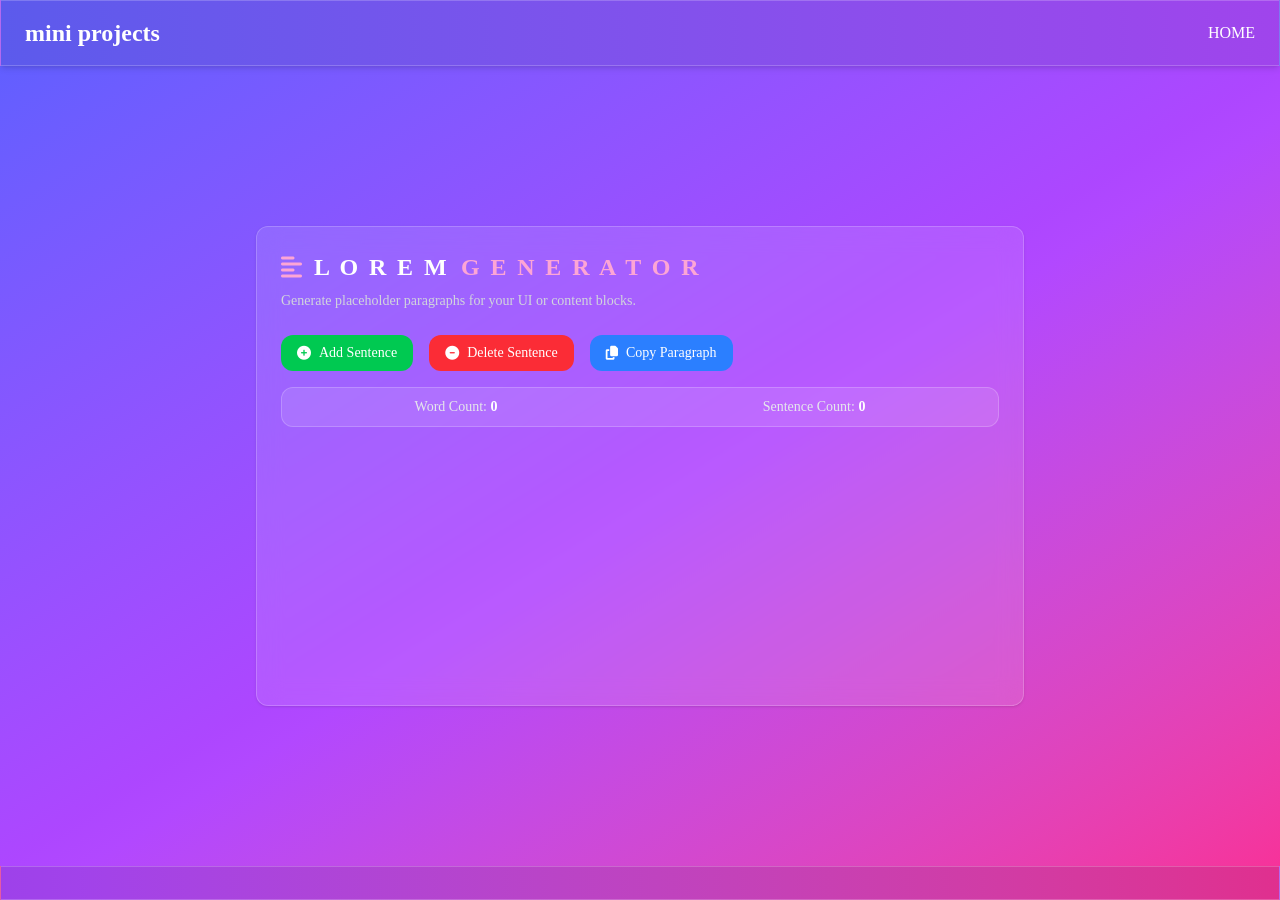
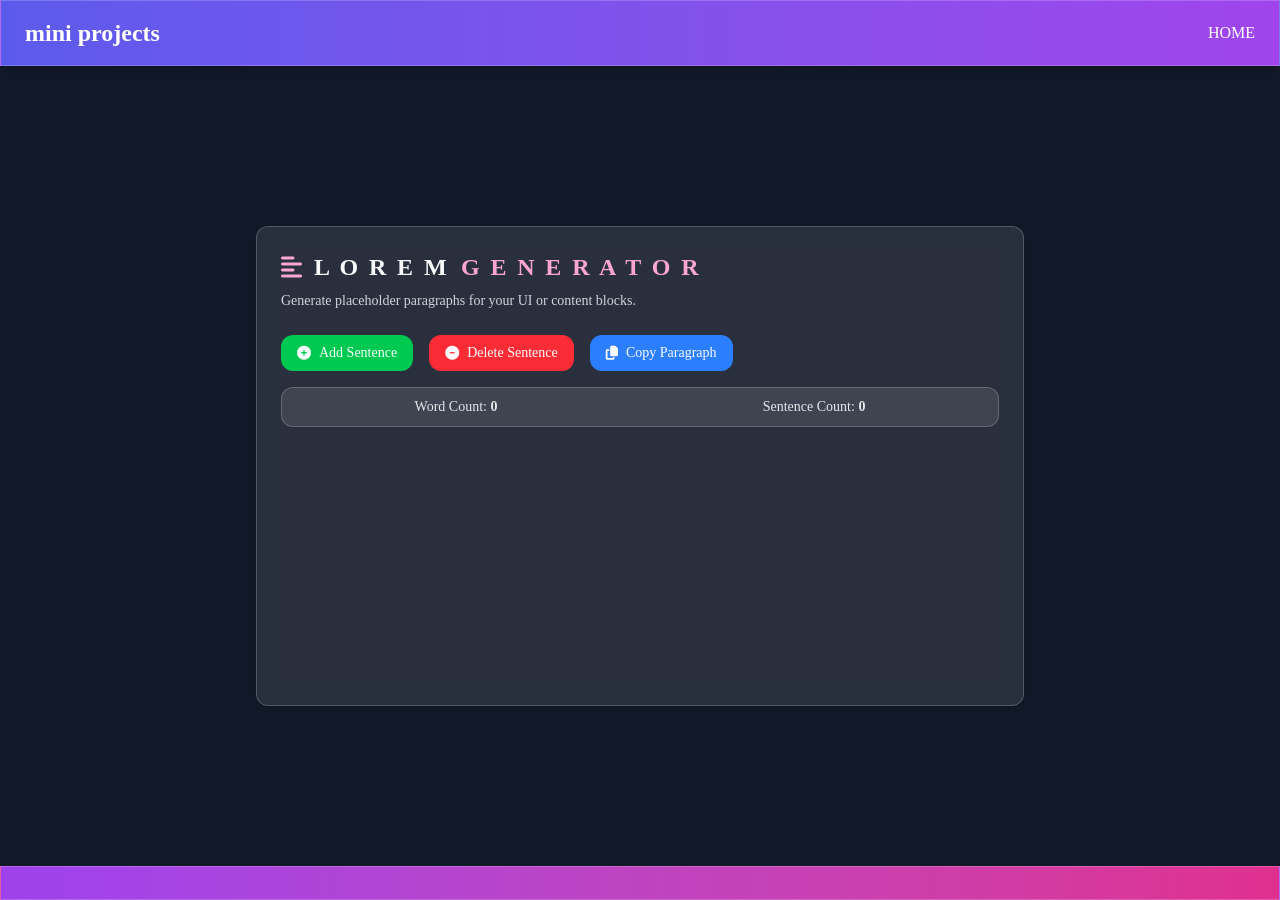
Before and after one commit to parvaneh-esmaili/mini-projects, an Angular app: page /lurem-maker in a window 1280 px wide. Built offline with nearby package versions, Linux system fonts and the light colour scheme.

Commit message:
Fix: Fix Back Ground Of All Components

```diff
--- a/src/app/_modules/projects/_components/lorem-maker/lorem-maker.html
+++ b/src/app/_modules/projects/_components/lorem-maker/lorem-maker.html
@@ -1,12 +1,12 @@
 <div
-  class="bg-gradient-to-br from-indigo-500 via-purple-500 to-pink-500 min-h-screen w-full flex items-center justify-center p-6"
+  class=" min-h-screen w-full flex items-center justify-center p-6"
 >
   <div
-    class="bg-white/10 backdrop-blur-md rounded-xl p-6 border border-white/20 shadow text-white w-full max-w-3xl h-[30rem] overflow-hidden flex flex-col justify-baseline"
+    class="bg-white/10 backdrop-blur-md rounded-xl p-6 border border-white/20 shadow  w-full max-w-3xl h-[30rem] overflow-hidden flex flex-col justify-baseline"
   >
     <!-- عنوان -->
     <div>
-      <h2 class="text-2xl font-bold mb-2 text-white flex items-center gap-3">
+      <h2 class="text-2xl font-bold mb-2 flex items-center gap-3">
         <i class="fas fa-align-left text-pink-300"></i>
         <span class="tracking-widest">L O R E M</span>
         <span class="tracking-widest text-pink-300">G E N E R A T O R</span>
@@ -23,7 +23,7 @@
         (click)="btn.action()"
         class="{{
           btn.color
-        }} text-white px-4 py-2 text-sm rounded-xl flex items-center gap-2"
+        }} px-4 py-2 text-sm rounded-xl flex items-center gap-2"
       >
         <i class="fas {{ btn.icon }}"></i> {{ btn.label }}
       </button>
@@ -35,11 +35,11 @@
       class="flex justify-around items-center text-sm text-gray-200 mb-4 border border-white/20 rounded-xl h-10 bg-white/10"
     >
       <p>
-        Word Count: <span class="font-bold text-white">{{ wordCount }}</span>
+        Word Count: <span class="font-bold ">{{ wordCount }}</span>
       </p>
       <p>
         Sentence Count:
-        <span class="font-bold text-white">{{ paraNumber }}</span>
+        <span class="font-bold">{{ paraNumber }}</span>
       </p>
     </div>
 
--- a/src/app/_modules/projects/_components/music-player/music-player.html
+++ b/src/app/_modules/projects/_components/music-player/music-player.html
@@ -1,5 +1,5 @@
 <div
-  class="bg-gradient-to-br from-indigo-500 via-purple-500 to-pink-500 min-h-screen w-full flex items-center justify-center text-white p-6"
+  class="min-h-screen w-full flex items-center justify-center text-white p-6"
 >
   <div class="w-full max-w-6xl mx-auto grid grid-cols-1 md:grid-cols-3 gap-6">
     <!-- 💖 لیست مورد علاقه‌ها -->
--- a/src/app/_modules/projects/_components/password-generators/password-generators.html
+++ b/src/app/_modules/projects/_components/password-generators/password-generators.html
@@ -1,5 +1,5 @@
 <div
-  class="bg-gradient-to-br from-indigo-500 via-purple-500 to-pink-500 min-h-screen w-full flex items-center justify-center text-white p-6"
+  class="min-h-screen w-full flex items-center justify-center text-white p-6"
 >
 
 </div>
--- a/src/app/_modules/projects/_components/todo-list/todo-list.html
+++ b/src/app/_modules/projects/_components/todo-list/todo-list.html
@@ -1,11 +1,11 @@
 <div
-  class="absolute bg-gradient-to-br from-indigo-500 via-purple-500 to-pink-500 h-screen w-full grid grid-cols-4 gap-6 p-6"
+  class="h-screen w-full grid grid-cols-4 gap-6 p-6"
 >
   <!-- New -->
   <div
     class="bg-white/10 backdrop-blur-md rounded-xl p-4 border border-white/20 shadow text-white"
   >
-    <h2 class="text-lg font-bold mb-2 fas fa-bolt">N e w</h2>
+    <h2 class="text-lg font-bold mb-2 fas fa-bolt"> N e w</h2>
     <p class="text-sm text-gray-300">Content related to newly added items.</p>
 
     <!-- دکمه افزودن آیتم -->
@@ -38,7 +38,7 @@
     (dragover)="dropOverHandler($event)"
     (drop)="dragHandler($event)"
   >
-    <h2 class="text-lg font-bold mb-2 fas fa-fire">A c t i v e</h2>
+    <h2 class="text-lg font-bold mb-2 fas fa-fire"> A c t i v e</h2>
     <p class="text-sm text-gray-300">Items currently in use or running.</p>
   </div>
 
```
